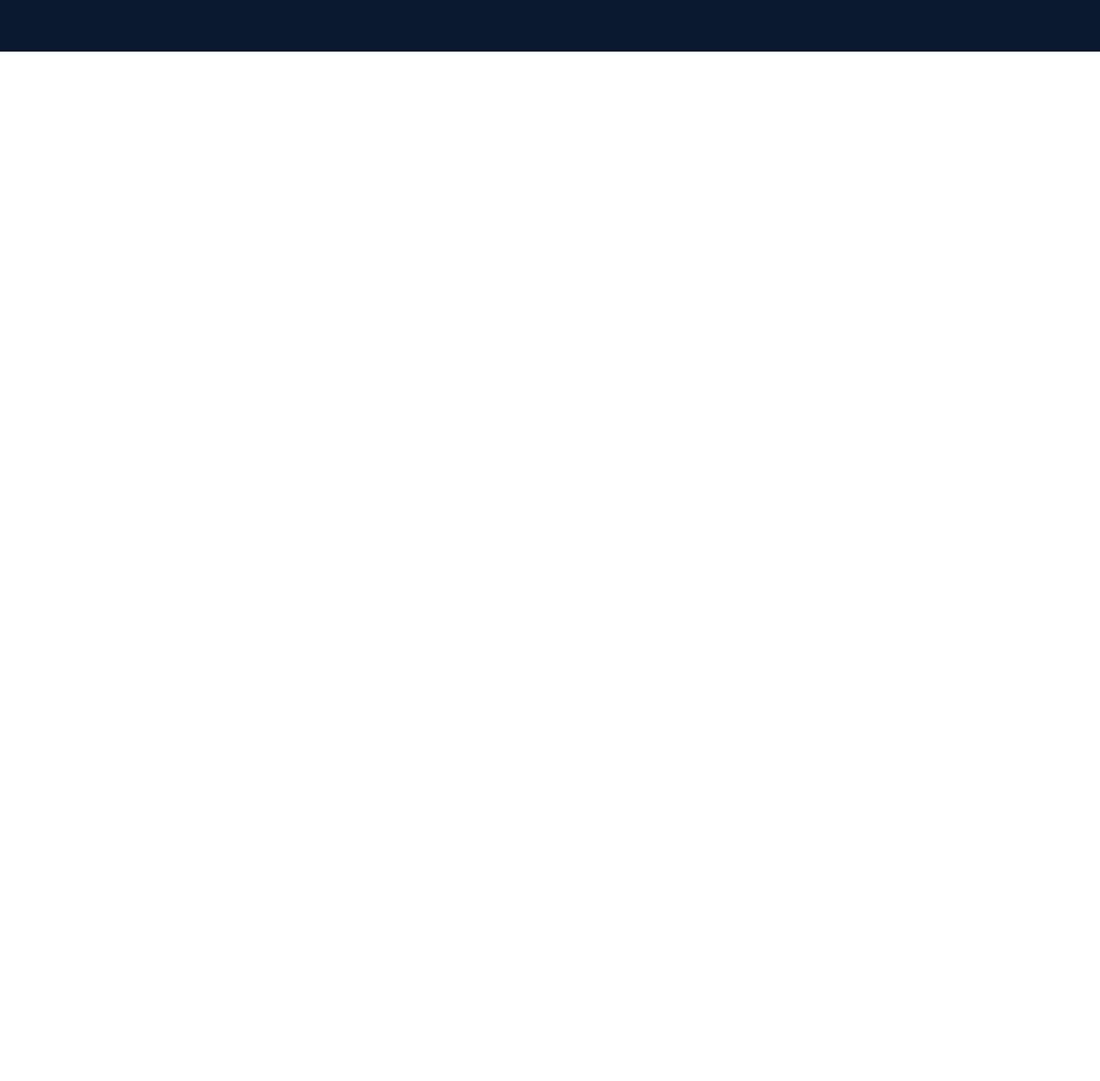
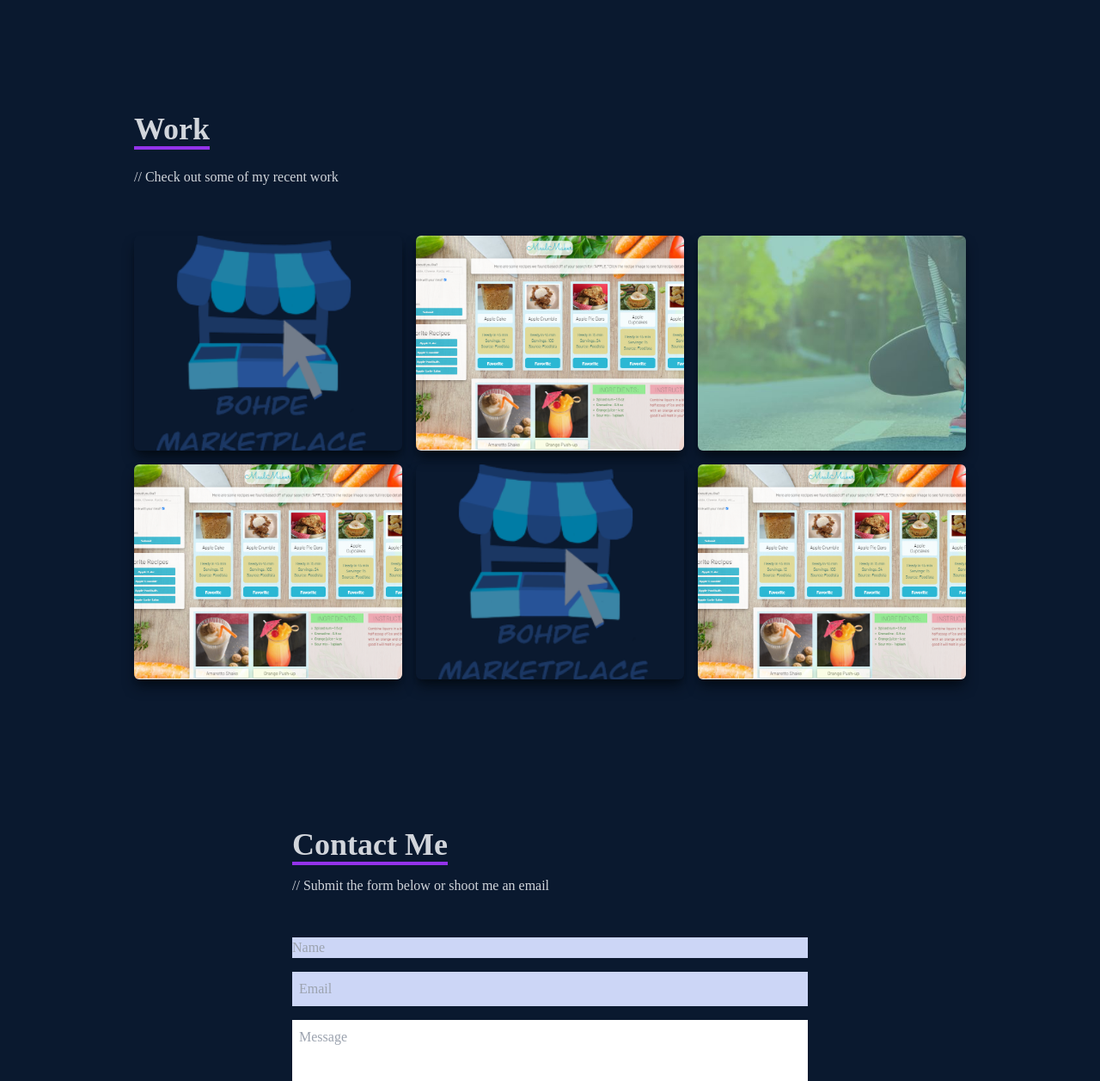
Before and after one commit to awchen85/react-portfolio, a React (Create React App) app: page /work in a window 1280 px wide. Shown: the part 1540-2797 px from the top of the page at 86% size. Before the commit the page ends 1600 px from the top, so only its background shows below. Built offline with nearby package versions, Linux system fonts and the light colour scheme.

Commit message:
added smooth scroll, contact form

```diff
--- a/package.json
+++ b/package.json
@@ -10,6 +10,7 @@
     "react-dom": "^18.2.0",
     "react-icons": "^4.7.1",
     "react-scripts": "5.0.1",
+    "react-scroll": "^1.8.9",
     "web-vitals": "^2.1.4"
   },
   "scripts": {
--- a/src/App.js
+++ b/src/App.js
@@ -1,7 +1,10 @@
 import About from "./components/About";
+import Contact from "./components/Contact";
 import Footer from "./components/Footer";
 import Home from "./components/Home";
 import Navbar from "./components/Navbar";
+import Work from "./components/Work";
+
 
 function App() {
   return (
@@ -9,6 +12,8 @@ function App() {
       <Navbar />
       <Home />
       <About />
+      <Work />
+      <Contact />
     </div>
   );
 }
--- /dev/null
+++ b/src/components/Contact.jsx
@@ -0,0 +1,22 @@
+import React from 'react'
+
+export const Contact = () => {
+  return (
+    <div name='contact' className='w-full h-screen bg-[#0a192f] flex justify-center items-center p-4'>
+        <form method='POST' action="https://getform.io/f/05abcf82-4ed0-4a24-a3a7-c7a14f35db3d" className='flex flex-col max-w-[600px] w-full'>
+            <div className='pb-8'>
+                <p className='text-4xl font-bold inline border-b-4 border-purple-600 text-gray-300'>Contact Me</p>
+                <p className='text-gray-300 py-4'>// Submit the form below or shoot me an email</p>
+            </div>
+            <input className='bg-[#ccd6f6]' type="text" placeholder='Name' name='name' />
+            <input className='my-4 p-2 bg-[#ccd6f6]' type="email" placeholder='Email' name='email' />
+            <textarea className='bg-[#cc6f6] p-2 'name="message" rows="10" placeholder="Message"></textarea>
+            <button className='text-white border-2 hover:bg-purple-600 hover:border-purple-600 px-4 py-3 my-8 mx-auto flex items-center'>Submit</button>
+        </form>
+
+    </div>
+  )
+}
+
+
+export default Contact;
--- a/src/components/Home.jsx
+++ b/src/components/Home.jsx
@@ -1,5 +1,7 @@
 import React from 'react'
 import {HiArrowNarrowRight} from 'react-icons/hi';
+import {Link} from 'react-scroll';
+
 
 const Home = () => {
   return (
--- a/src/components/Navbar.jsx
+++ b/src/components/Navbar.jsx
@@ -3,10 +3,13 @@ import Logo from '../assets/logo_transparent.png';
 import {FaBars, FaTimes, FaGithub, FaLinkedin} from 'react-icons/fa';
 import {HiOutlineMail} from 'react-icons/hi';
 import {BsFillPersonLinesFill} from 'react-icons/bs';
+import {Link} from 'react-scroll';
+
 
 const Navbar = () => {
     const [nav, setNav] = useState(false)
     const handleClick = () => setNav(!nav)
+
   return (
     <div className='fixed w-full h-[80px] flex justify-between items-center px-4 bg-[#0a192f] text-gray-300'>
         <div>
@@ -14,11 +17,35 @@ const Navbar = () => {
         </div>
         {/* menu */}
             <ul className='hidden md:flex'>
-                <li>Home</li>
-                <li>About</li>
-                <li>Work</li>
-                <li>Resume</li>
-                <li>Contact</li>
+                <li>
+                <Link to="Home" smooth={true} duration={500}>
+                Home
+                </Link>
+                </li>
+
+                <li>
+                <Link to="about" smooth={true} duration={500}>
+                About
+                </Link>
+                </li>
+
+                <li>
+                <Link to="work" smooth={true} duration={500}>
+                Work
+                </Link>
+                </li>
+
+                <li>
+                <Link to="resume" smooth={true} duration={500}>
+                Resume
+                </Link>
+                </li>
+
+                <li>
+                <Link to="contact" smooth={true} duration={500}>
+                Contact
+                </Link>
+                </li>
             </ul>
         {/* Hamburger */}
         <div onClick={handleClick} className='md:hidden z-10'>
@@ -26,11 +53,22 @@ const Navbar = () => {
         </div>
         {/* Mobile Menu */}
         <ul className={!nav ? 'hidden' : 'absolute top-0 left-0 w-full h-screen bg-[#0a192f] flex flex-col justify-center items-center'}>
-                <li className='py-6 text-4xl'>Home</li>
-                <li className='py-6 text-4xl'>About</li>
-                <li className='py-6 text-4xl'>Work</li>
-                <li className='py-6 text-4xl'>Resume</li>
-                <li className='py-6 text-4xl'>Contact</li>
+                <li className='py-6 text-4xl'>
+                <Link   onClick={handleClick} to="home" smooth={true} duration={500}>
+                Home
+                </Link></li>
+                <li className='py-6 text-4xl'><Link  onClick={handleClick} to="about" smooth={true} duration={500}>
+                About
+                </Link></li>
+                <li className='py-6 text-4xl'><Link  onClick={handleClick} to="work" smooth={true} duration={500}>
+                Work
+                </Link></li>
+                <li className='py-6 text-4xl'><Link  onClick={handleClick} to="resume" smooth={true} duration={500}>
+                Resume
+                </Link></li>
+                <li className='py-6 text-4xl'><Link onClick={handleClick} to="contact" smooth={true} duration={500}>
+                Contact
+                </Link></li>
         </ul>
 
         {/* Social Icons */}
--- /dev/null
+++ b/src/components/Work.jsx
@@ -0,0 +1,125 @@
+import React from 'react'
+import Bohde from '../assets/Logo-wtext.png';
+import MealMaker from '../assets/Meal-Maker-Final.png';
+import RunBuddy from '../assets/run-buddy.jpg';
+
+
+const Work = () => {
+  return (
+<div name='work' className='w-full md:h-screen text-gray-300 bg-[#0a192f]'>
+        {/* Container */}
+        <div className='max-w-[1000px] mx-auto p-4 flex flex-col justify-center w-full h-full'>
+                <div className='pb-8'>
+                <p className='text-4xl font-bold inline border-b-4 text-gray-300 border-purple-600'>Work</p>
+                <p className='py-6'>// Check out some of my recent work</p>
+                </div>
+        {/*Card Container*/}
+        <div className='grid sm:grid-cols-2 md:grid-cols-3 gap-4'>
+        {/* Card */}
+            <div  style={{backgroundImage: `url(${Bohde})`}} className='shadow-lg shadow-[#040c16] group container rounded-md flex justify-center items-center mx-auto content-div'>
+
+        {/* Hover Effects */}
+                <div className='opacity-0 group-hover:opacity-100'>
+            <span className='text-2xl font-bold text-white tracking-wider'>
+Bohde Marketplace
+            </span>
+                    <div>
+                <a href='/'>
+                    <button className='text-center rounded-lg px-4 py-3 m-2 bg-white text-gray-700 font-bold text-lg'>Demo</button>
+                </a>
+                <a href='/'>
+                    <button className='text-center rounded-lg px-4 py-3 m-2 bg-white text-gray-700 font-bold text-lg'>Code</button>
+                </a>
+                    </div>
+                </div>
+        </div>
+        <div  style={{backgroundImage: `url(${MealMaker})`}} className='shadow-lg shadow-[#040c16] group container rounded-md flex justify-center items-center mx-auto content-div'>
+
+        {/* Hover Effects */}
+            <div className='opacity-0 group-hover:opacity-100'>
+            <span className='text-2xl font-bold text-white tracking-wider'>
+MealMaker            </span>
+                    <div>
+                <a href='/'>
+                    <button className='text-center rounded-lg px-4 py-3 m-2 bg-white text-gray-700 font-bold text-lg'>Demo</button>
+                </a>
+                <a href='/'>
+                    <button className='text-center rounded-lg px-4 py-3 m-2 bg-white text-gray-700 font-bold text-lg'>Code</button>
+                </a>
+                    </div>
+            </div>
+        </div>
+        <div  style={{backgroundImage: `url(${RunBuddy})`}} className='shadow-lg shadow-[#040c16] group container rounded-md flex justify-center items-center mx-auto content-div'>
+
+        {/* Hover Effects */}
+                <div className='opacity-0 group-hover:opacity-100'>
+            <span className='text-2xl font-bold text-white tracking-wider'>
+Run Buddy
+            </span>
+                    <div>
+                <a href='/'>
+                    <button className='text-center rounded-lg px-4 py-3 m-2 bg-white text-gray-700 font-bold text-lg'>Demo</button>
+                </a>
+                <a href='/'>
+                    <button className='text-center rounded-lg px-4 py-3 m-2 bg-white text-gray-700 font-bold text-lg'>Code</button>
+                </a>
+                    </div>
+                </div>
+        </div>
+        <div  style={{backgroundImage: `url(${MealMaker})`}} className='shadow-lg shadow-[#040c16] group container rounded-md flex justify-center items-center mx-auto content-div'>
+
+        {/* Hover Effects */}
+            <div className='opacity-0 group-hover:opacity-100'>
+            <span className='text-2xl font-bold text-white tracking-wider'>
+MealMaker            </span>
+                    <div>
+                <a href='/'>
+                    <button className='text-center rounded-lg px-4 py-3 m-2 bg-white text-gray-700 font-bold text-lg'>Demo</button>
+                </a>
+                <a href='/'>
+                    <button className='text-center rounded-lg px-4 py-3 m-2 bg-white text-gray-700 font-bold text-lg'>Code</button>
+                </a>
+                    </div>
+            </div>
+        </div>
+        <div  style={{backgroundImage: `url(${Bohde})`}} className='shadow-lg shadow-[#040c16] group container rounded-md flex justify-center items-center mx-auto content-div'>
+
+        {/* Hover Effects */}
+                <div className='opacity-0 group-hover:opacity-100'>
+            <span className='text-2xl font-bold text-white tracking-wider'>
+Bohde Marketplace
+            </span>
+                    <div>
+                <a href='/'>
+                    <button className='text-center rounded-lg px-4 py-3 m-2 bg-white text-gray-700 font-bold text-lg'>Demo</button>
+                </a>
+                <a href='/'>
+                    <button className='text-center rounded-lg px-4 py-3 m-2 bg-white text-gray-700 font-bold text-lg'>Code</button>
+                </a>
+                    </div>
+                </div>
+        </div>
+        <div  style={{backgroundImage: `url(${MealMaker})`}} className='shadow-lg shadow-[#040c16] group container rounded-md flex justify-center items-center mx-auto content-div'>
+
+        {/* Hover Effects */}
+            <div className='opacity-0 group-hover:opacity-100'>
+            <span className='text-2xl font-bold text-white tracking-wider'>
+MealMaker            </span>
+                    <div>
+                <a href='/'>
+                    <button className='text-center rounded-lg px-4 py-3 m-2 bg-white text-gray-700 font-bold text-lg'>Demo</button>
+                </a>
+                <a href='/'>
+                    <button className='text-center rounded-lg px-4 py-3 m-2 bg-white text-gray-700 font-bold text-lg'>Code</button>
+                </a>
+                    </div>
+            </div>
+        </div>
+        </div>
+    </div>
+</div>
+
+  )
+}
+
+export default Work
--- a/src/index.css
+++ b/src/index.css
@@ -14,3 +14,18 @@
     @apply cursor-pointer;
   }
 }
+
+.content-div {
+  background-repeat: no-repeat;
+  background-size: cover;
+  background-position: center;
+  height: 250px;
+}
+
+.content-div:hover {
+  background-image: linear-gradient(
+    to right,
+    rgba(112, 157, 255, 0.8),
+    hsla(242, 74%, 61%, 0.8)
+  )!important;
+}
```
Also changed, not shown: 1 other file (tests, documents, lock files or other folders).
